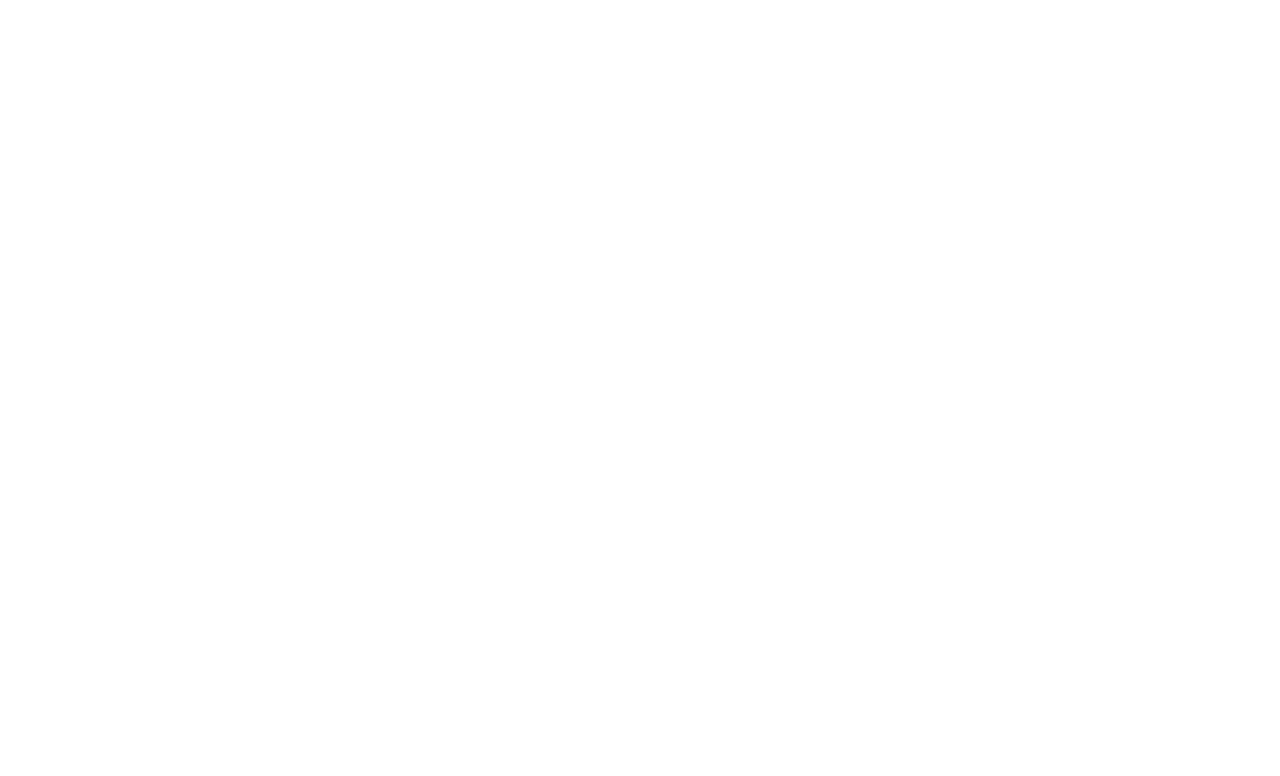
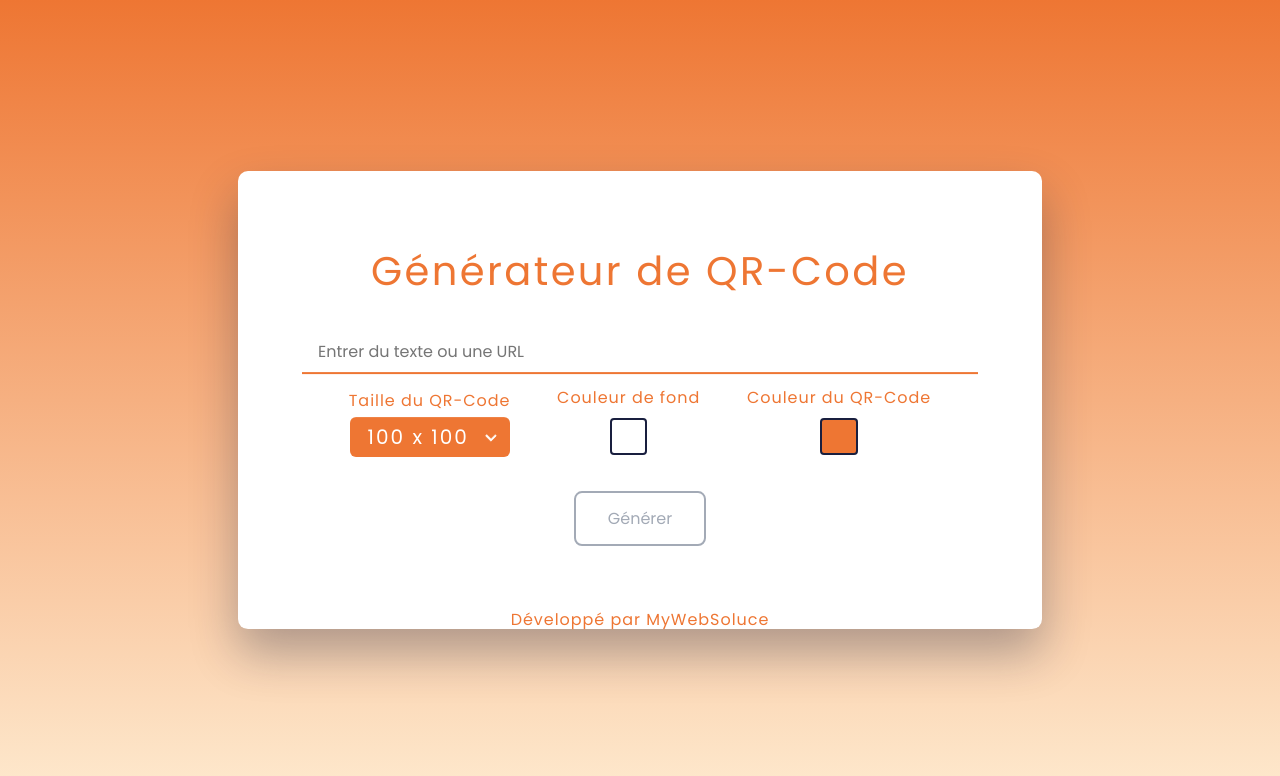
Before and after one commit to LeStitcheur/GeneQrTor, a plain HTML site: page index.html in a window 1280 px wide. Drawn offline with Linux system fonts and the light colour scheme.

Commit message:
:rocket: Nouvelle version

```diff
--- a/css/style.css
+++ b/css/style.css
@@ -1,2 +1,187 @@
 @import url(reset.css);
 @import url(fonts.css);
+
+
+*{
+  padding: 0;
+  margin: 0;
+  box-sizing: border-box;
+  font-family: 'Poppins', sans-serif;
+}
+
+body {
+  height: 100vh;
+  background: linear-gradient(#EE7633, #feeacf);
+}
+.wrapper {
+  display: flex;
+  flex-flow: column nowrap;
+  justify-content: space-between;
+  align-items: center;
+  background-color: #ffffff;
+  padding: 5em 4em;
+  position: absolute;
+  width: 50.25em;
+  top: 50%;
+  left: 50%;
+  transform: translate(-50%, -50%);
+  border-radius: 0.625em;
+  box-shadow: 0 1.5em 3em rgba(3, 21, 55, 0.3);
+  transition: all 0.3s ease-in-out;
+}
+
+h1 {
+  font-size: 2.5em;
+  color: #EE7633;
+  letter-spacing: 0.06em;
+  font-weight: 400;
+  text-align: center;
+  font-family: 'Poppins';
+  margin-bottom: 1em;
+}
+
+#userInput {
+  width: 100%;
+  border: none;
+  border-bottom: 2px solid #EE7633;
+  padding: 0.5em 1em;
+  font-size: 1em;
+  outline: 0;
+}
+
+.options {
+  width: 100%;
+  margin-top: 1em;
+  display: flex;
+  justify-content: space-evenly;
+  align-items: center;
+}
+
+.sizes, .BG, .FG {
+  display: flex;
+  flex-direction: column;
+  justify-content: center;
+  align-items: center;
+}
+
+span {
+  font-size: 1em;
+  margin-bottom: 0.5em;
+  color: #EE7633;
+  letter-spacing: 0.06em;
+  font-weight: 400;
+  text-align: center;
+  font-family: 'Poppins';
+}
+
+select {
+  appearance: none;
+  width: 8em;
+  padding: 0.45em 0.9em;
+  font-size: 1.25em;
+  letter-spacing: 2px;
+  cursor: pointer;
+  background-color: #EE7633;
+  border: none;
+  color: #ffffff;
+  outline: none;
+  border-radius: 0.3em;
+  background-image: url('../media/img/drop.png');
+  background-repeat: no-repeat;
+  background-position: 95% 50%;
+
+}
+
+select::-ms-expand{
+  display: none;
+}
+
+select option  {
+  background-color: #feeacf;
+  color: #EE7633;
+  letter-spacing: 0.06em;
+  font-weight: 400;
+  font-size: 1.12em;
+}
+
+.selected {
+  display: none;
+}
+
+.color-inp {
+  -webkit-apparence: none;
+  background-color: transparent;
+  width: 3.1em;
+  height: 3.4em;
+  outline: none;
+  border: none;
+}
+
+.color-inp::-webkit-color-swatch {
+  border-radius: 0.3em;
+  border: 0.18em solid #191f3f;
+}
+
+.color-inp::-moz-color-swatch {
+  border-radius: 0.3em;
+  border: 0.18em solid #191f3f;
+}
+
+.box {
+  width: 100%;
+  display: flex;
+  justify-content: space-evenly;
+  align-items: center;
+}
+
+.box button,
+.box a {
+  font-size: 1em;
+  padding: 0.8em 2em;
+  border-radius: 0.5em;
+  margin-top: 2em;
+}
+
+
+.box button:disabled{
+  background-color: transparent;
+  color: #a3aab6;
+  border: 0.18em solid #a3aab6;
+  cursor: not-allowed;
+}
+
+.box button{
+  background-color: transparent;
+  color: #EE7633;
+  border: 0.18em solid #EE7633;
+}
+
+.box a {
+  background-color: #EE7633;
+  color: #feeacf;
+  font-family: 'Poppins';
+  border: 0.18em solid #EE7633;
+  text-decoration: none;
+}
+
+.container {
+  display: flex;
+  justify-content: center;
+  margin-top: 0.18em;
+  transition: all 0.3s ease-in-out;
+}
+p {
+  position: absolute;
+  bottom: 1px;
+  font-size: 1em;
+  color: #EE7633;
+  letter-spacing: 0.06em;
+  font-weight: 400;
+  text-align: center;
+  font-family: 'Poppins';
+  margin-top: 1em;
+}
+
+.hide {
+  display: none;
+}
--- a/index.html
+++ b/index.html
@@ -6,6 +6,46 @@
     <meta name="viewport" content="width=device-width, initial-scale=1.0" />
     <link rel="stylesheet" href="css/style.css" />
     <title>Générateur de QR-Code</title>
+    <script
+      src="https://cdnjs.cloudflare.com/ajax/libs/qrcodejs/1.0.0/qrcode.min.js"
+      integrity="sha512-CNgIRecGo7nphbeZ04Sc13ka07paqdeTu0WR1IM4kNcpmBAUSHSQX0FslNhTDadL4O5SAGapGt4FodqL8My0mA=="
+      crossorigin="anonymous"
+      referrerpolicy="no-referrer"
+    ></script>
   </head>
-  <body></body>
+  <body>
+    <div class="wrapper">
+      <h1>Générateur de QR-Code</h1>
+      <input
+        type="text"
+        id="userInput"
+        placeholder="Entrer du texte ou une URL"
+      />
+      <div class="options">
+        <div class="sizes">
+          <span>Taille du QR-Code</span>
+          <select id="sizeOptions">
+            <option value="100" selected>100 x 100</option>
+            <option value="200">200 x 200</option>
+            <option value="300">300 x 300</option>
+          </select>
+        </div>
+        <div class="BG">
+          <span>Couleur de fond</span>
+          <input type="color" id="BGColor" class="color-inp" value="#ffffff" />
+        </div>
+        <div class="FG">
+          <span>Couleur du QR-Code</span>
+          <input type="color" id="FGColor" class="color-inp" value="#EE7633" />
+        </div>
+      </div>
+      <div class="box">
+        <button id="submit" disabled>Générer</button>
+        <a href="#" id="download">Télécharger</a>
+      </div>
+      <div class="container"></div>
+      <p>Développé par MyWebSoluce</p>
+    </div>
+    <script src="js/app.js"></script>
+  </body>
 </html>
--- /dev/null
+++ b/js/app.js
@@ -0,0 +1,78 @@
+const container = document.querySelector('.container')
+const userInput = document.getElementById('userInput')
+const submitBtn = document.getElementById('submit')
+const downloadBtn = document.getElementById('download')
+const sizeOptions = document.querySelector('#sizeOptions')
+const BGColor = document.getElementById('BGColor')
+const FGColor = document.getElementById('FGColor')
+let QR_Code;
+let sizeChoice, BGColorChoice, FGColorChoice;
+
+// Set size
+
+sizeOptions.addEventListener("change", () => {
+    sizeChoice = sizeOptions.value
+})
+
+//Set BG
+BGColor.addEventListener('input', () => {
+    BGColorChoice = BGColor.value
+})
+
+//Set FG
+FGColor.addEventListener('input', () => {
+    FGColorChoice = FGColor.value
+})
+
+
+//Formattage input
+const inputFormatter = (value) => {
+    value = value.replace(/[^a-z0-9A-Z]+/g,"")
+    return value
+}
+
+submitBtn.addEventListener('click', async() =>{
+    container.innerHTML = ""
+    //QRcode génération
+    QR_CODE = await new QRCode(container,{
+        text: userInput.value,
+        width: sizeChoice,
+        height: sizeChoice,
+        colorDark: FGColorChoice,
+        colorLight: BGColorChoice,
+    })
+
+    //URL pour le DL
+    const src = container.firstChild.toDataURL("image/png")
+    downloadBtn.href = src
+    let userValue = userInput.value
+    try{
+        userValue = new URL(userValue).hostname
+    } catch(_) {
+        userValue = inputFormatter(userValue)
+        downloadBtn.download = `${userValue}QR`
+        downloadBtn.classList.remove("hide")
+    }
+})
+
+userInput.addEventListener('input', () => {
+    if(userInput.value.trim().length < 1){
+        submitBtn.disabled = true
+        downloadBtn.href = ""
+        downloadBtn.classList.add('hide')
+    } else {
+        submitBtn.disabled = false
+    }
+})
+
+window.onload = () => {
+    container.innerHTML = ""
+    sizeChoice = 100
+    sizeOptions.value = 100
+    userInput.value = ""
+    BGColor.value = BGColorChoice = "#ffffff"
+    FGColor.value = FGColorChoice = "#EE7633"
+    downloadBtn.classList.add('hide')
+    submitBtn.disabled = true
+
+}
```
Also changed, not shown: js/qrCode.js (added), media/img/drop.png (added).
